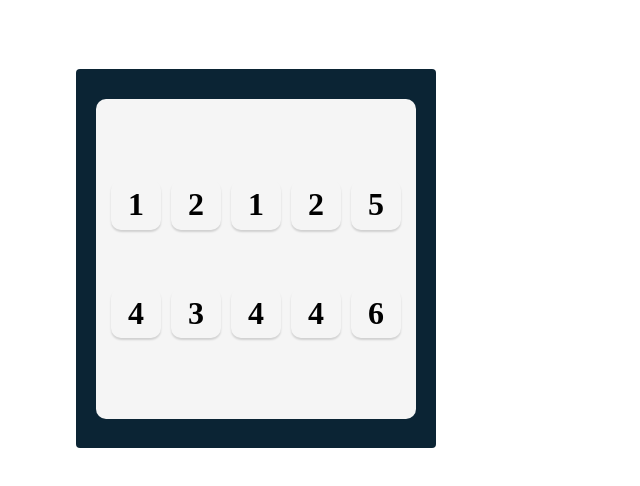
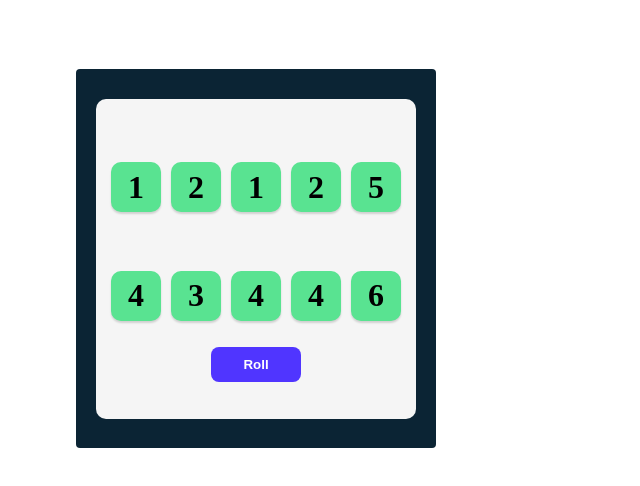
Before and after one commit to parkergoTop/Tenzies, a React app: page / in a window 1280 px wide. Shown: the whole page, without its empty margins (0-640 px from the left). Built offline with nearby package versions, Linux system fonts and the light colour scheme.

Commit message:
after click each element, state changed

```diff
--- a/package.json
+++ b/package.json
@@ -4,13 +4,13 @@
   "description": "",
   "main": "index.js",
   "scripts": {
-    "start":"webpack-dev-server --mode development --open --hot"
-    },
-
+    "start": "webpack-dev-server --mode development --open --hot"
+  },
   "keywords": [],
   "author": "",
   "license": "ISC",
   "dependencies": {
+    "nanoid": "^4.0.0",
     "react": "^18.2.0",
     "react-dom": "^18.2.0"
   },
--- a/src/components/App.js
+++ b/src/components/App.js
@@ -1,13 +1,15 @@
 import React from "react";
 import "../style.css"
 import Dice from "./Dice"
+import {nanoid} from "nanoid"
 
 export default function App(){
 
    function allNewDice(){
      const newDice = [];
+
      for(let i=0; i <10; i++){
-        newDice.push(Math.floor(Math.random()*6+1))
+        newDice.push({value: Math.floor(Math.random()*6+1), isHeld:true, id:nanoid()});
      }
      return newDice;
 
@@ -17,17 +19,34 @@ export default function App(){
    console.log(dices)
 
 
+     /*Update the `rollDice` function to not just roll
+       all new dice, but instead to look through the existing dice
+       to NOT role any that are being `held` */
+    function rollDice(){
+      setDices(preState => preState.map(element => {return element.isHeld? element : {...element, value: Math.floor(Math.random()*6+1) }}));
+    }
 
+    function holdDice(id){
+      setDices(preState => preState.map(element =>  {
+                                             return  element.id ===id?{...element, isHeld: !element.isHeld} : element}))
+    }
 
     return(
          <main className = "main-box">
               <div className="game-box">
-              <div className="dice-container">
-                   {dices.map(element =>
-                      {
-                       return <Dice value={element} />
-                      })}
+                   <div className="dice-container">
+                      {dices.map(element =>
+                         {
+                           return <Dice
+                                       key={element.id}
+                                       id={element.id}
+                                       value={element.value}
+                                       isHeld={element.isHeld}
+                                       holdDice={() => holdDice(element.id)}/>
+                         })}
                   </div>
+                  <button className="roll-button" onClick={rollDice}>Roll</button >
+
              </div>
 
          </main>)
--- a/src/components/Dice.js
+++ b/src/components/Dice.js
@@ -2,7 +2,11 @@ import React  from "react";
 
 
 export default function Dice(props){
+    const styles ={
+        backgroundColor: props.isHeld ? "#59E391" : "white"
+    }
     return(
-           <h2 className="dice"> {props.value} </h2>
+           <h2 className="dice" style={styles}
+                                onClick={props.holdDice}> {props.value} </h2>
            )
 }
--- a/src/style.css
+++ b/src/style.css
@@ -27,6 +27,7 @@ body {
     background: #F5F5F5;
 
     display: flex;
+    flex-direction: column;
     justify-content: center;
     align-items: center;
 
@@ -55,3 +56,16 @@ body {
 
     font-size: 2em;
 }
+
+.roll-button{
+    background-color: #5035FF;
+    color: white;
+    border:0px;
+    width: 90px;
+    height: 35px;
+    border-radius: 8px;
+    font-weight: 600;
+
+
+
+}
```
Also changed, not shown: 1 other file.
